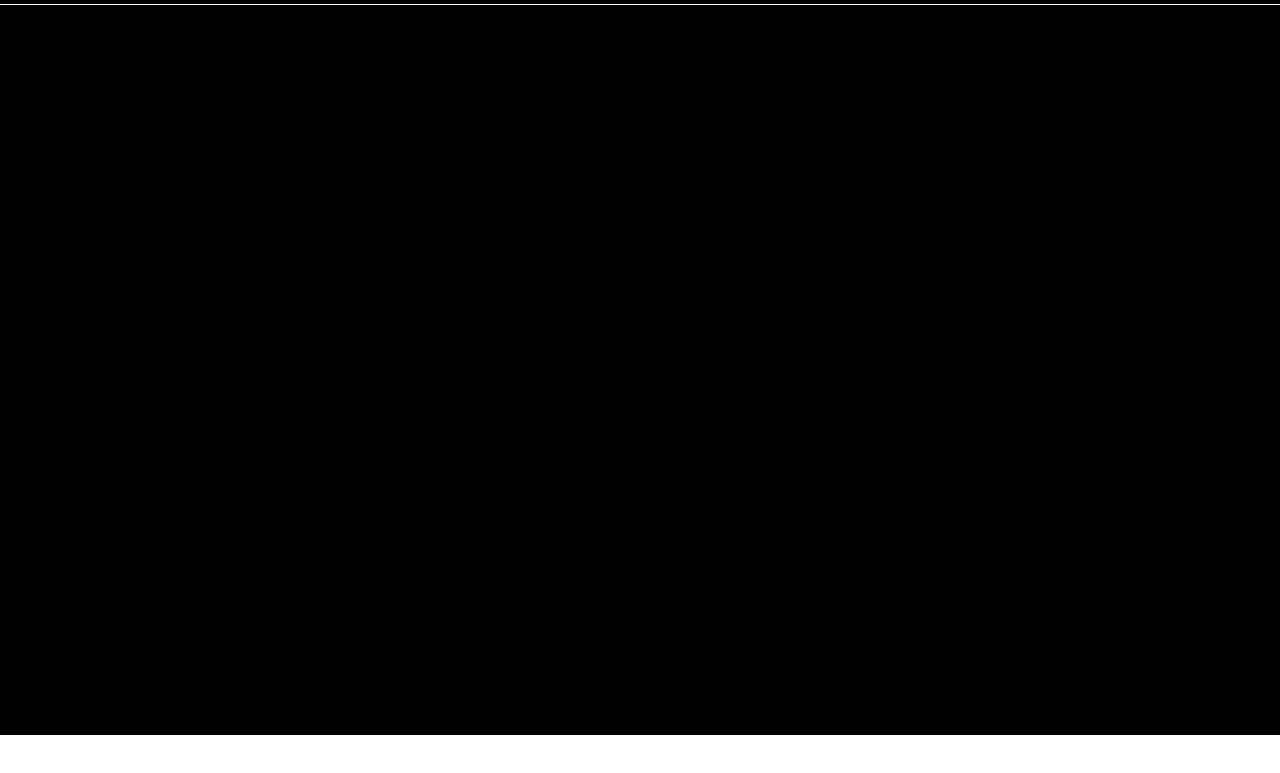
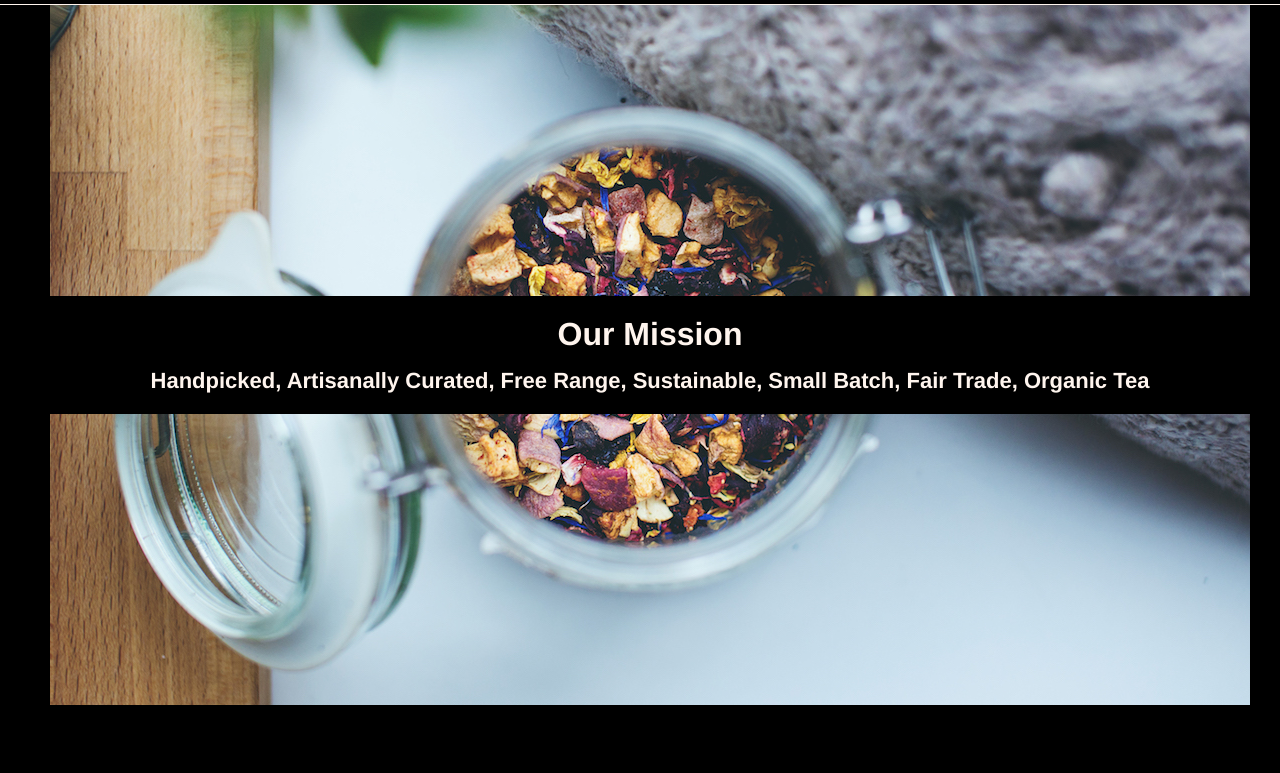
Before and after one commit to adi-igit/Tea-Cozy, a plain HTML site: page index.html in a window 1280 px wide. Shown: the part 65-838 px from the top of the page. Before the commit the page ends 800 px from the top, so only its background shows below. Drawn offline with Linux system fonts and the light colour scheme.

Commit message:
Add hero section in index.html

```diff
--- a/index.html
+++ b/index.html
@@ -3,13 +3,13 @@
   <head>
     <meta charset="UTF-8" />
     <meta name="viewport" content="width=device-width, initial-scale=1.0" />
-    <link rel="stylesheet" href="style.css">
+    <link rel="stylesheet" href="style.css" />
     <title>Tea Cozy</title>
   </head>
   <body>
-    <div class="bg-main"> <!-- bg-main replacement for body in order apply styles not on body -->
       <!-- Header -->
       <header>
+        <div class="header-container">
           <div>
             <img
               src="images/img-tea-cozy-logo.png"
@@ -28,6 +28,12 @@
       </header>
       <main>
         <!-- Hero section -->
+        <section class="hero">
+            <div class="hero-text">
+              <h2>Our Mission</h2>
+              <h4>Handpicked, Artisanally Curated, Free Range, Sustainable, Small Batch, Fair Trade, Organic Tea</h4>
+            </div>
+        </section>
       </main>
     </div>
   </body>
--- a/style.css
+++ b/style.css
@@ -7,23 +7,20 @@ html,
 body,
 :root {
   height: 100%;
+  background-color: black;
   font-family: Helvetica, sans-serif;
-}
-
-.bg-main {
-  height: 100%;
-  background-color: black;
   color: seashell;
   text-align: center;
 }
 
-a{
+a {
   text-decoration: underline;
   color: inherit;
   font-size: 22px;
 }
 
-header{
+.header-container {
+  background-color: black;
   position: fixed;
   top: 0;
   left: 0;
@@ -41,8 +38,37 @@ header{
   object-fit: cover;
 }
 
-.nav-ul{
+.nav-ul {
   display: flex;
   list-style: none;
   gap: 30px;
 }
+
+.hero {
+  margin: 0 50px;
+  margin-top: 70px;
+  width: 1200px;
+  height: 700px;
+  background-image: url("images/img-mission-background.jpg");
+  background-repeat: no-repeat;
+  background-position: center;
+  background-size: cover;
+  display: flex;
+  justify-content: center;
+  align-items: center;
+}
+
+.hero-text{
+  background-color: black;
+  width: 100%;
+  padding: 20px;
+}
+
+.hero-text h2{
+  font-size: 32px;
+}
+
+.hero-text h4{
+  margin-top: 15px;
+  font-size: 22px;
+}
```
Lines whose indentation alone changed are shown as unchanged.
